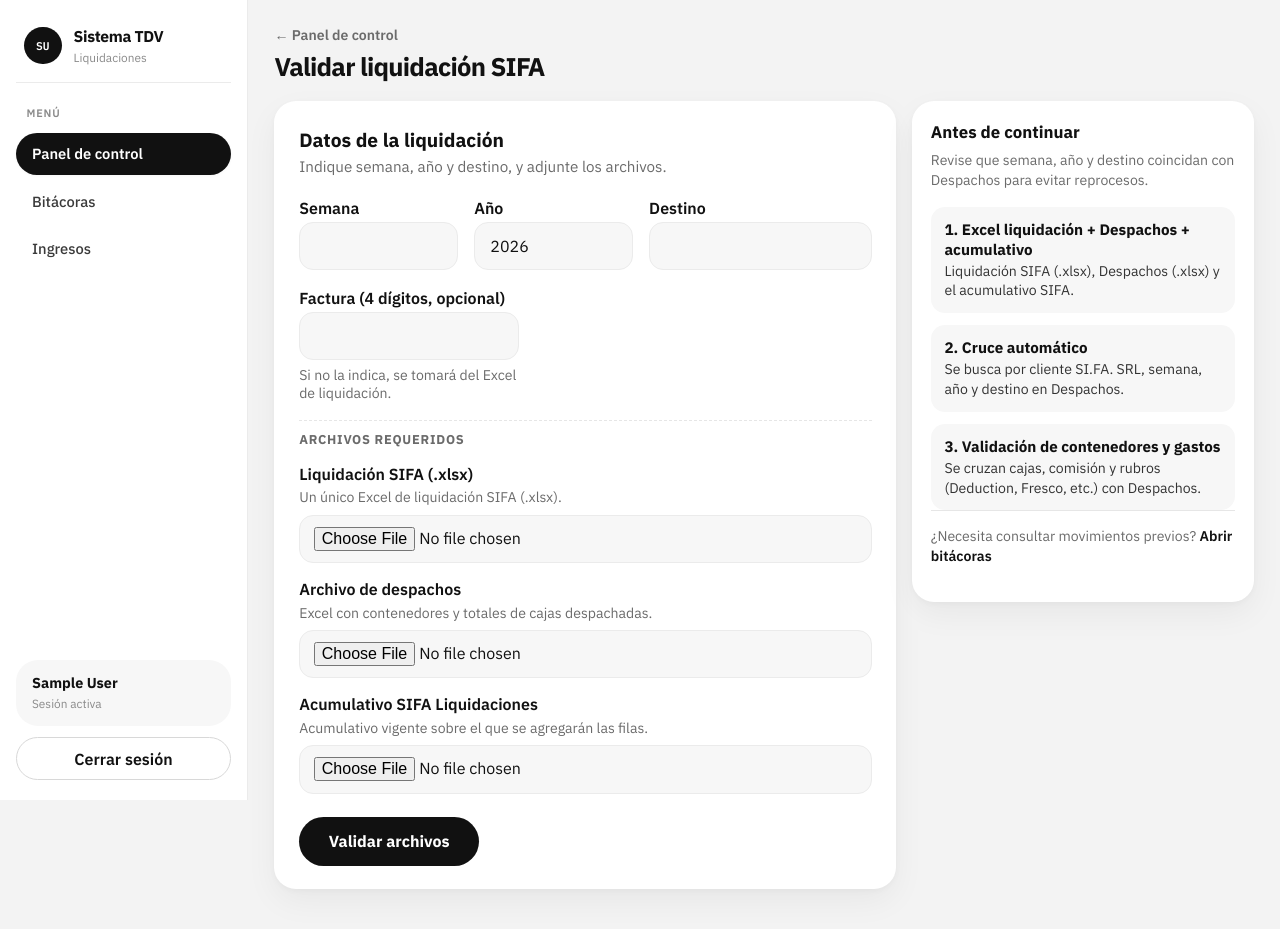
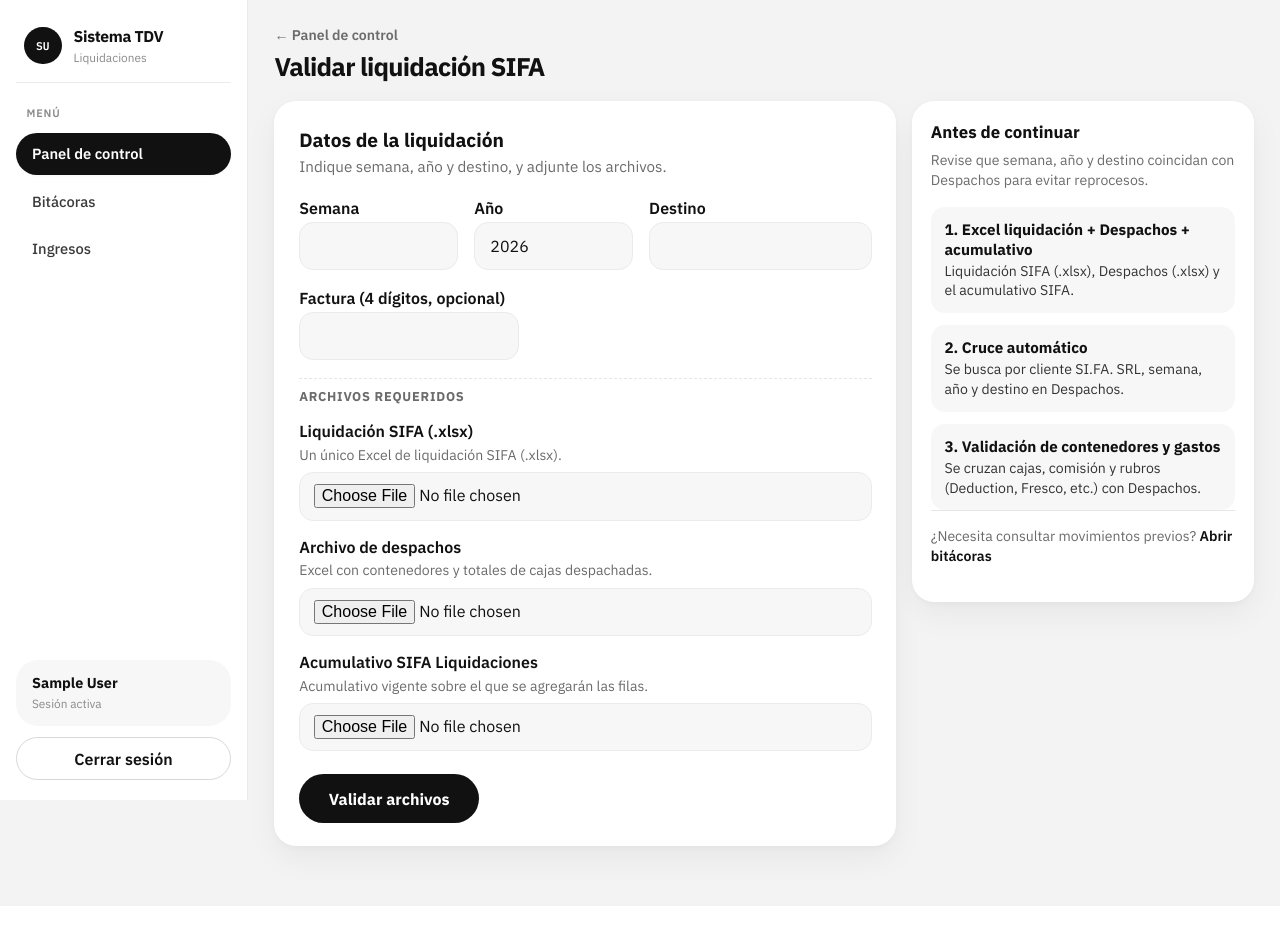
Before and after one commit to abbyom4AV/sistema-liquidaciones-tdv, a Django app: page /procesamientos/sifa/ in a window 1280 px wide. Shown: the top 929 px of the page. After the commit the page ends 880 px from the top, so only its background shows below. Run offline with Django 5.2, Linux system fonts and the light colour scheme; the visitor is signed in with stand-in values (Sample User, id 1).

Commit message:
Quita las ayudas restantes de las pantallas de carga
Borra las notas que explicaban factura opcional, precio fijo de Kraaijeveld, contenedores especiales de TDV Europa y la hoja de Dimanno, y elimina la regla CSS que quedaba sin uso.

Co-authored-by: Cursor <cursoragent@cursor.com>

```diff
--- a/procesamientos/templates/procesamientos/eurobanan_cargar.html
+++ b/procesamientos/templates/procesamientos/eurobanan_cargar.html
@@ -101,12 +101,6 @@
         outline: none;
         border-color: #111111;
         box-shadow: 0 0 0 3px rgba(17, 17, 17, 0.28);
-      }
-
-      .ayuda {
-        margin: 0.4rem 0 0;
-        font-size: 0.88rem;
-        color: var(--muted);
       }
 
       .bloque-archivos {
--- a/procesamientos/templates/procesamientos/fruver_cargar.html
+++ b/procesamientos/templates/procesamientos/fruver_cargar.html
@@ -96,12 +96,6 @@
         outline: none;
         border-color: #111111;
         box-shadow: 0 0 0 3px rgba(17, 17, 17, 0.28);
-      }
-
-      .ayuda {
-        margin: 0.4rem 0 0;
-        font-size: 0.88rem;
-        color: var(--muted);
       }
 
       .bloque-archivos {
--- a/procesamientos/templates/procesamientos/glamour_cargar.html
+++ b/procesamientos/templates/procesamientos/glamour_cargar.html
@@ -101,12 +101,6 @@
         outline: none;
         border-color: #111111;
         box-shadow: 0 0 0 3px rgba(17, 17, 17, 0.28);
-      }
-
-      .ayuda {
-        margin: 0.4rem 0 0;
-        font-size: 0.88rem;
-        color: var(--muted);
       }
 
       .bloque-archivos {
--- a/procesamientos/templates/procesamientos/master_cargar.html
+++ b/procesamientos/templates/procesamientos/master_cargar.html
@@ -89,12 +89,6 @@
         outline: none;
         border-color: #111111;
         box-shadow: 0 0 0 3px rgba(17, 17, 17, 0.28);
-      }
-
-      .ayuda {
-        margin: 0.4rem 0 0;
-        font-size: 0.88rem;
-        color: var(--muted);
       }
 
       .bloque-archivos {
--- a/procesamientos/templates/procesamientos/nufri_cargar.html
+++ b/procesamientos/templates/procesamientos/nufri_cargar.html
@@ -101,12 +101,6 @@
         outline: none;
         border-color: #111111;
         box-shadow: 0 0 0 3px rgba(17, 17, 17, 0.28);
-      }
-
-      .ayuda {
-        margin: 0.4rem 0 0;
-        font-size: 0.88rem;
-        color: var(--muted);
       }
 
       .bloque-archivos {
--- a/procesamientos/templates/procesamientos/orsero_cargar.html
+++ b/procesamientos/templates/procesamientos/orsero_cargar.html
@@ -89,12 +89,6 @@
         outline: none;
         border-color: #111111;
         box-shadow: 0 0 0 3px rgba(17, 17, 17, 0.28);
-      }
-
-      .ayuda {
-        margin: 0.4rem 0 0;
-        font-size: 0.88rem;
-        color: var(--muted);
       }
 
       .bloque-archivos,
--- a/procesamientos/templates/procesamientos/sifa_cargar.html
+++ b/procesamientos/templates/procesamientos/sifa_cargar.html
@@ -103,12 +103,6 @@
         outline: none;
         border-color: #111111;
         box-shadow: 0 0 0 3px rgba(17, 17, 17, 0.28);
-      }
-
-      .ayuda {
-        margin: 0.4rem 0 0;
-        font-size: 0.88rem;
-        color: var(--muted);
       }
 
       .bloque-archivos {
@@ -252,9 +246,6 @@
                 {{ formulario.factura_corta.label }}
               </label>
               {{ formulario.factura_corta }}
-              <p class="ayuda">
-                Si no la indica, se tomará del Excel de liquidación.
-              </p>
               {% for error in formulario.factura_corta.errors %}
                 <div class="campo-error">{{ error }}</div>
               {% endfor %}
```
Also changed, not shown: procesamientos/templates/procesamientos/dimanno_cargar.html (+0 -9 lines), procesamientos/templates/procesamientos/kraaijeveld_cargar.html (+0 -17 lines), procesamientos/templates/procesamientos/tdv_europa_cargar.html (+0 -14 lines).
